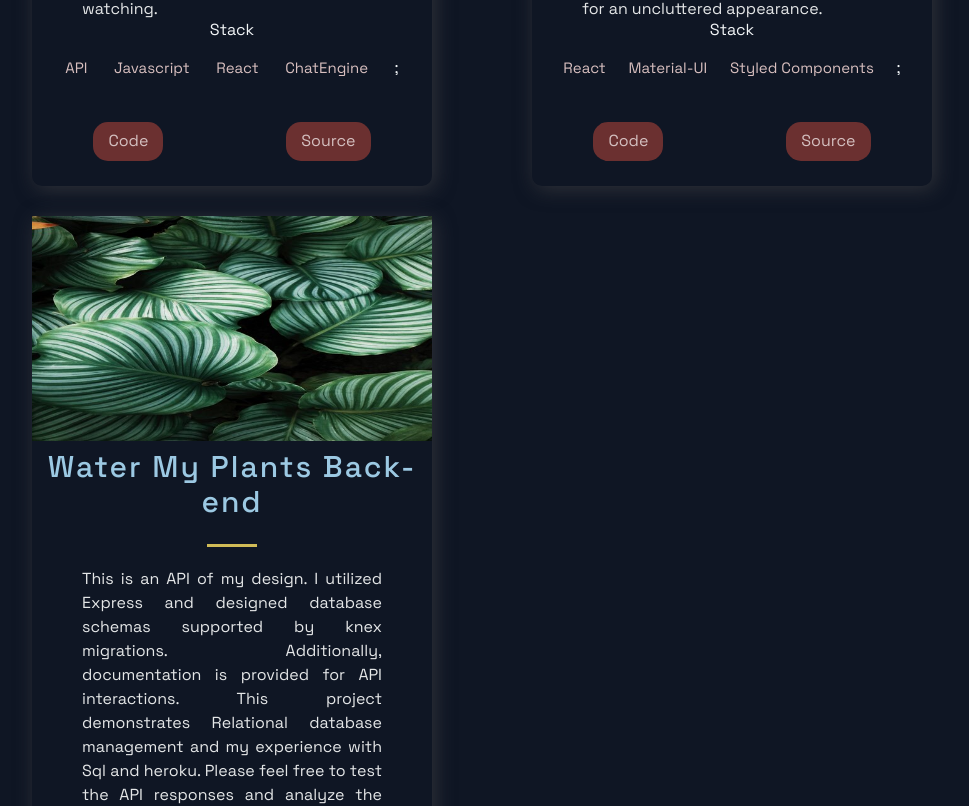
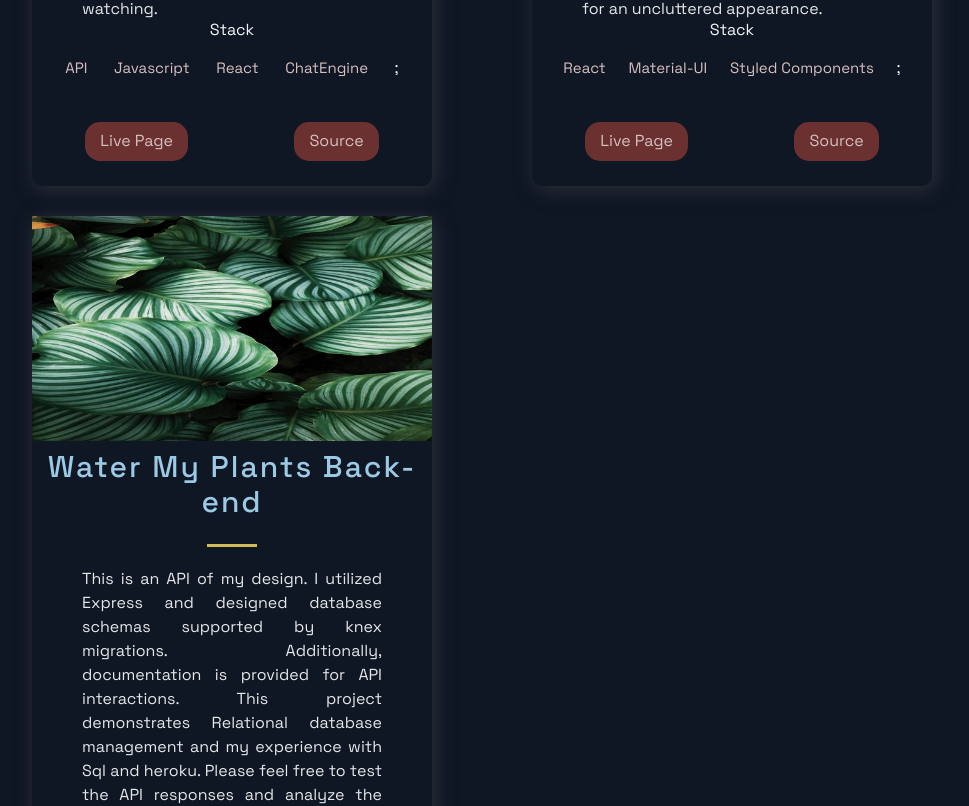
Before and after one commit to credleo95/Portfolio-OC, a Next.js app: page / in a window 1280 px wide. Shown: the part 1299-2105 px from the top of the page, without its empty margins (158-1127 px from the left). Built offline with nearby package versions, Linux system fonts and the light colour scheme.

Commit message:
updated projects page

```diff
--- a/src/components/Projects/Projects.js
+++ b/src/components/Projects/Projects.js
@@ -44,7 +44,7 @@
               </TagList>
             </div>
             <UtilityList>
-              <ExternalLinks href={visit}>Code</ExternalLinks>
+              <ExternalLinks href={visit}>Live Page</ExternalLinks>
               <ExternalLinks href={source}>Source</ExternalLinks>
             </UtilityList>
           </BlogCard>
```
